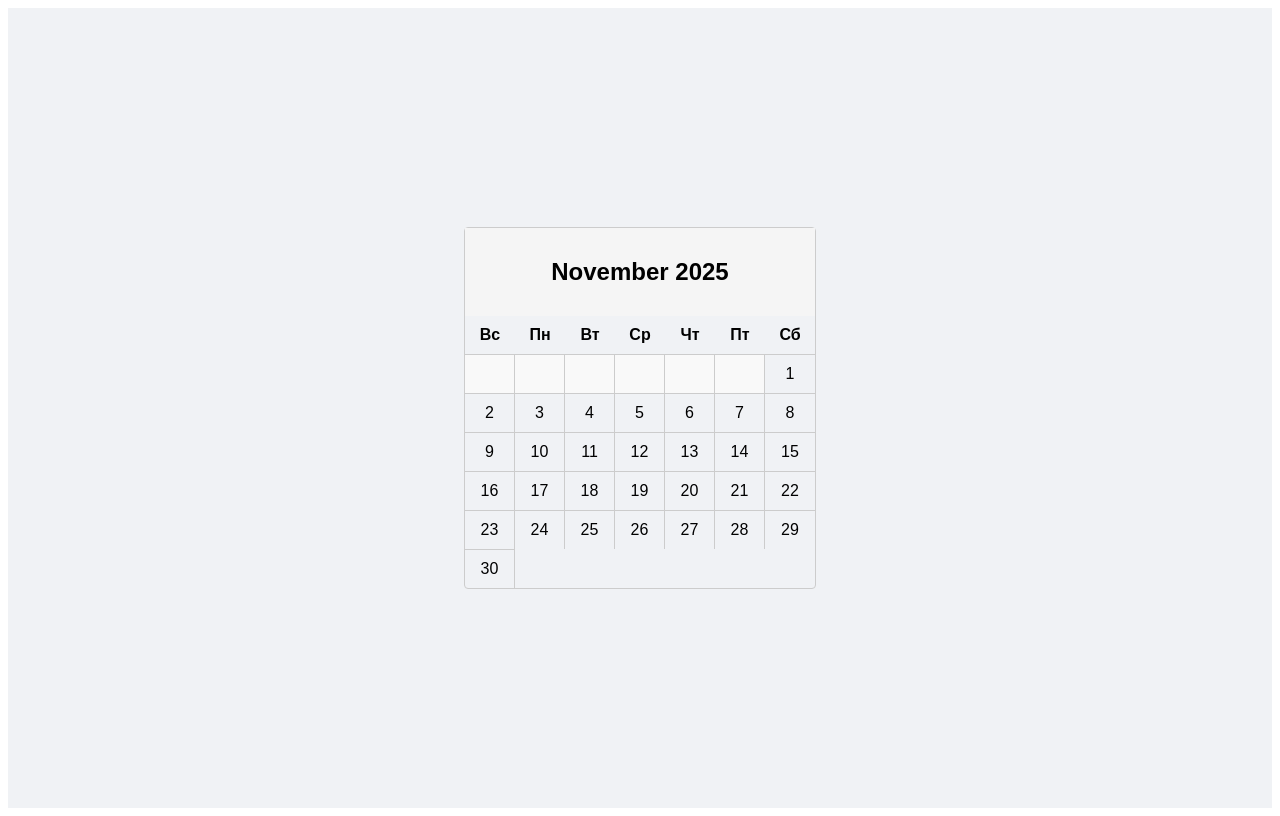
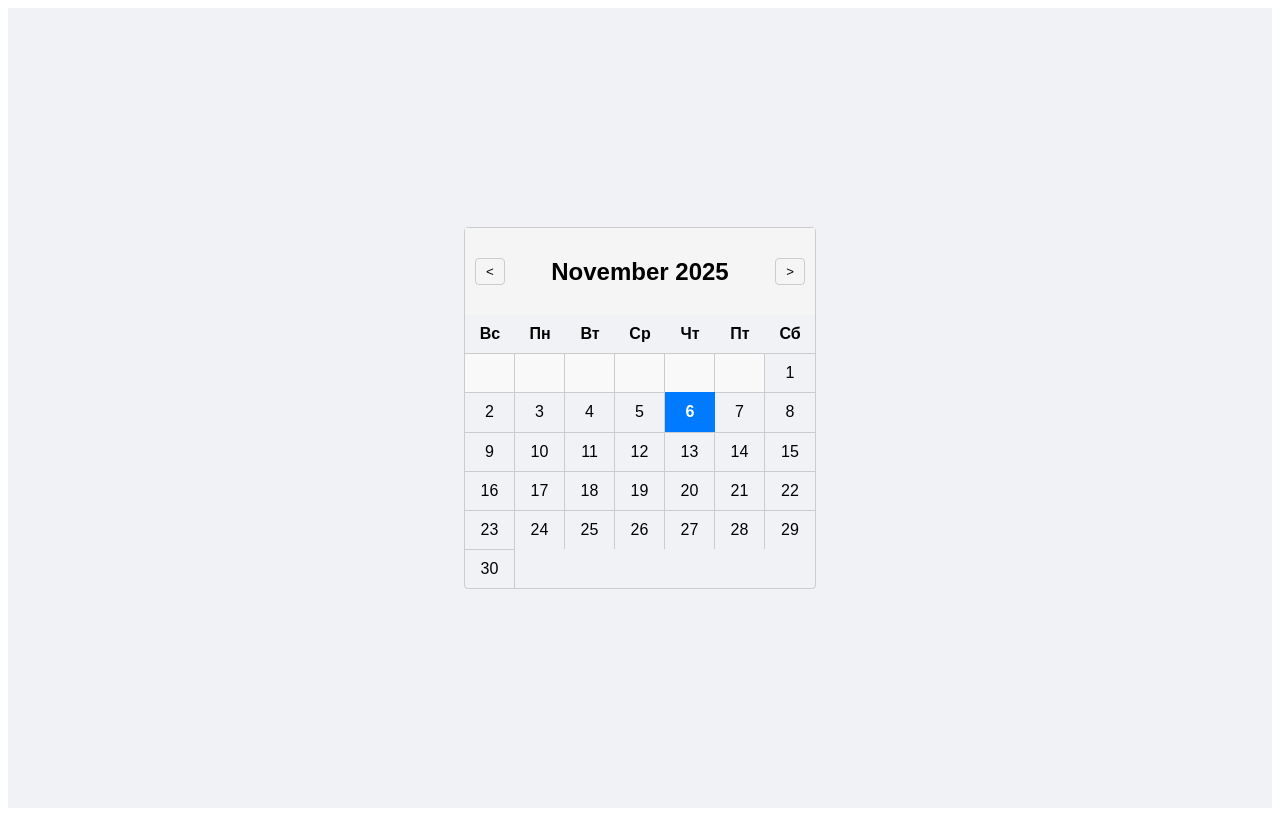
Before and after one commit to human97/calendar-vue3, a Vue app: page / in a window 1280 px wide. Built offline with nearby package versions, Linux system fonts and the light colour scheme.

Commit message:
feat(calendar): Implemented month switching and date selection

```diff
--- a/src/App.vue
+++ b/src/App.vue
@@ -1,10 +1,20 @@
 <script setup>
+import { ref } from 'vue'
 import AppCalendar from './components/AppCalendar.vue'
+
+const selectedDate = ref(null)
+
+const handleDateSelected = (date) => {
+  selectedDate.value = date
+}
 </script>
 
 <template>
   <main>
-    <AppCalendar />
+    <AppCalendar @date-selected="handleDateSelected" />
+    <div v-if="selectedDate" class="selected-date-info">
+      Выбранная дата: {{ selectedDate.toLocaleDateString() }}
+    </div>
   </main>
 </template>
 
@@ -18,5 +28,10 @@ import AppCalendar from './components/AppCalendar.vue'
 }
 main {
   padding: 20px;
+  text-align: center;
+}
+.selected-date-info {
+  margin-top: 20px;
+  font-size: 1.2em;
 }
 </style>
--- a/src/components/AppCalendar.vue
+++ b/src/components/AppCalendar.vue
@@ -1,8 +1,21 @@
 <script setup>
-import { ref, computed } from 'vue'
-import { format, getDaysInMonth, startOfMonth, getDay } from 'date-fns'
+import { ref, computed, defineEmits } from 'vue'
+import {
+  format,
+  getDaysInMonth,
+  startOfMonth,
+  getDay,
+  addMonths,
+  subMonths,
+  set,
+  isSameDay,
+  isToday
+} from 'date-fns'
+
+const emit = defineEmits(['date-selected'])
 
 const currentDate = ref(new Date())
+const selectedDate = ref(new Date())
 
 const monthName = computed(() => format(currentDate.value, 'MMMM yyyy'))
 
@@ -25,18 +38,57 @@ const days = computed(() => {
 
   return daysArray
 })
+
+const prevMonth = () => {
+  currentDate.value = subMonths(currentDate.value, 1)
+}
+
+const nextMonth = () => {
+  currentDate.value = addMonths(currentDate.value, 1)
+}
+
+const selectDay = (day) => {
+  if (!day) return
+  const newSelectedDate = set(currentDate.value, { date: day })
+  selectedDate.value = newSelectedDate
+  emit('date-selected', newSelectedDate)
+}
+
+const isDaySelected = (day) => {
+  if (!day) return false
+  const date = set(currentDate.value, { date: day })
+  return isSameDay(date, selectedDate.value)
+}
+
+const isDayToday = (day) => {
+  if (!day) return false
+  const date = set(currentDate.value, { date: day })
+  return isToday(date)
+}
 </script>
 
 <template>
   <div class="calendar">
     <div class="header">
+      <button @click="prevMonth">&lt;</button>
       <h2>{{ monthName }}</h2>
+      <button @click="nextMonth">&gt;</button>
     </div>
     <div class="days-of-week">
       <div v-for="day in daysOfWeek" :key="day">{{ day }}</div>
     </div>
     <div class="days-grid">
-      <div v-for="(day, index) in days" :key="index" class="day">
+      <div
+        v-for="(day, index) in days"
+        :key="index"
+        class="day"
+        :class="{
+          'not-empty': day,
+          'selected': isDaySelected(day),
+          'today': isDayToday(day)
+        }"
+        @click="selectDay(day)"
+      >
         {{ day }}
       </div>
     </div>
@@ -53,10 +105,18 @@ const days = computed(() => {
 
 .header {
   display: flex;
-  justify-content: center;
+  justify-content: space-between;
   align-items: center;
   padding: 10px;
   background-color: #f5f5f5;
+}
+
+.header button {
+  background: none;
+  border: 1px solid #ccc;
+  cursor: pointer;
+  padding: 5px 10px;
+  border-radius: 4px;
 }
 
 .days-of-week,
@@ -83,4 +143,22 @@ const days = computed(() => {
 .days-grid .day:empty {
   background-color: #f9f9f9;
 }
+
+.day.not-empty {
+  cursor: pointer;
+}
+
+.day.not-empty:hover {
+  background-color: #e9e9e9;
+}
+
+.day.selected {
+  background-color: #007bff;
+  color: white;
+}
+
+.day.today {
+  font-weight: bold;
+  border: 1px solid #007bff;
+}
 </style>
```
